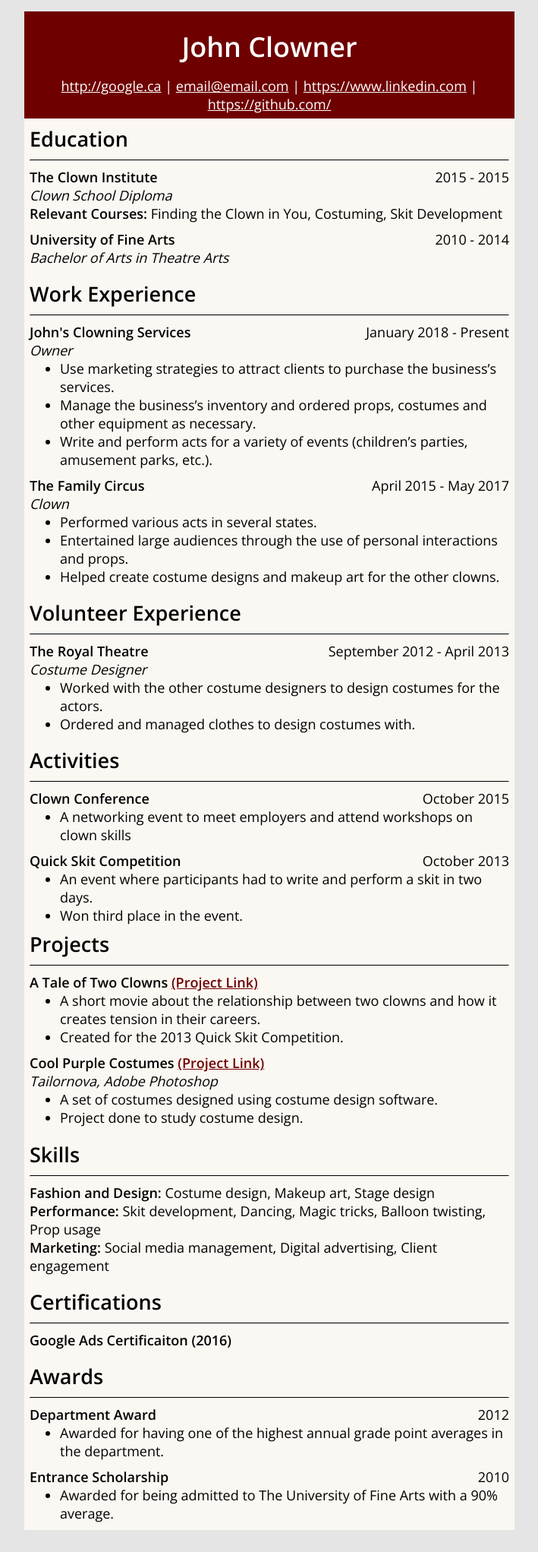
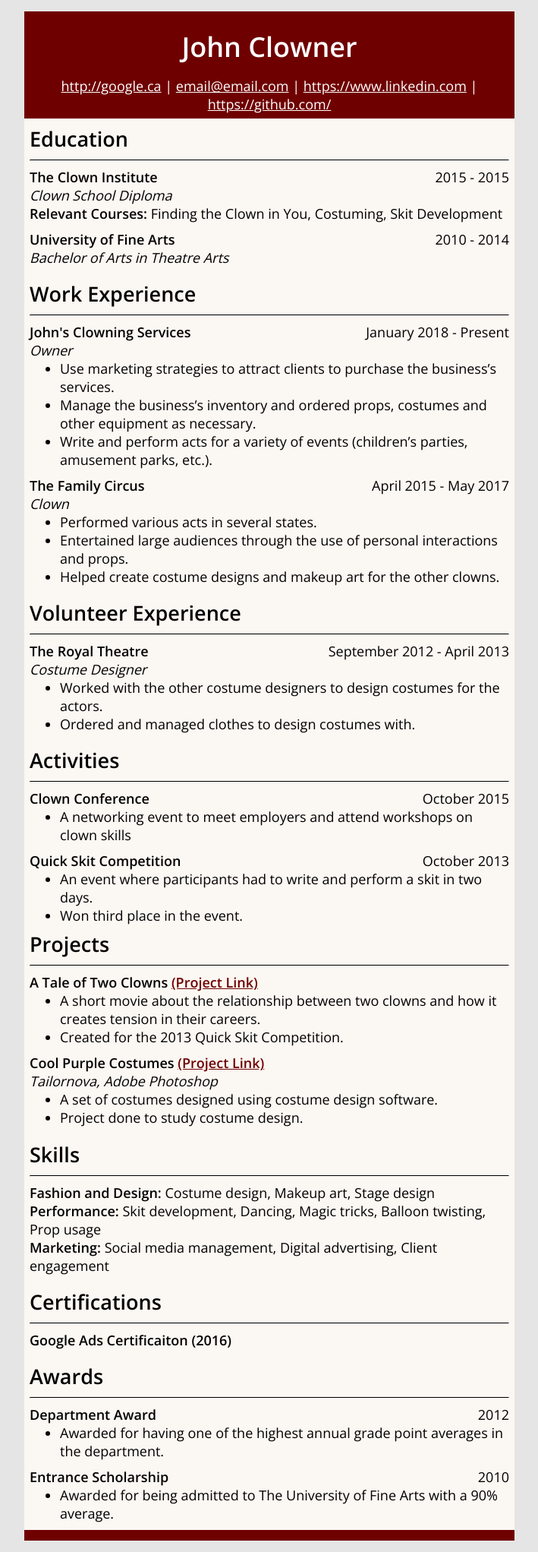
Before and after one commit to RyanxLoi/jekyll-plain-resume, a Jekyll site: the page built from index.md, in a window 1280 px wide. Shown: the whole page at 76% size, without its empty margins (285-994 px from the left). Built offline with Jekyll 4.4.1, drawn with Linux system fonts in a browser that asks for light colours.

Commit message:
Added a footer

```diff
--- a/_includes/footer.html
+++ b/_includes/footer.html
@@ -1,3 +1,2 @@
 <div class="footer">
-
     </div>
--- a/assets/theme.css
+++ b/assets/theme.css
@@ -103,6 +103,12 @@ ul {
   margin: 0;
 }
 
+div.footer {
+  background-color: var(--header-and-footer-color);
+  width: 50%;
+  margin-bottom: 15px;
+}
+
 /* Media queries */
 
 /* for extra small devices */
@@ -130,6 +136,7 @@ ul {
   }
 
   div.footer {
+    background-color: var(--header-and-footer-color);
     width: 95%;
     margin-bottom: 15px;
   }
@@ -160,6 +167,7 @@ ul {
   }
 
   div.footer {
+    background-color: var(--header-and-footer-color);
     width: 95%;
     margin-bottom: 15px;
   }
@@ -194,6 +202,12 @@ ul {
     width: 95%;
     margin-bottom: 15px;
   }
+
+  div.footer {
+    background-color: var(--header-and-footer-color);
+    width: 95%;
+    margin-bottom: 15px;
+  }
 }
 
 /* for laptops and desktops */
@@ -214,6 +228,12 @@ ul {
   div.resume-content {
     width: 80%;
     margin: 0px auto;
+  }
+
+  div.footer {
+    background-color: var(--header-and-footer-color);
+    width: 80%;
+    margin-bottom: 15px;
   }
 
 /* for large laptops and desktops */
@@ -238,6 +258,7 @@ ul {
 
 
   div.footer {
+    background-color: var(--header-and-footer-color);
     width: 80%;
     margin-bottom: 15px;
   }
@@ -265,6 +286,7 @@ ul {
 
 
   div.footer {
+    background-color: var(--header-and-footer-color);
     width: 50%;
     margin-bottom: 15px;
   }
```
